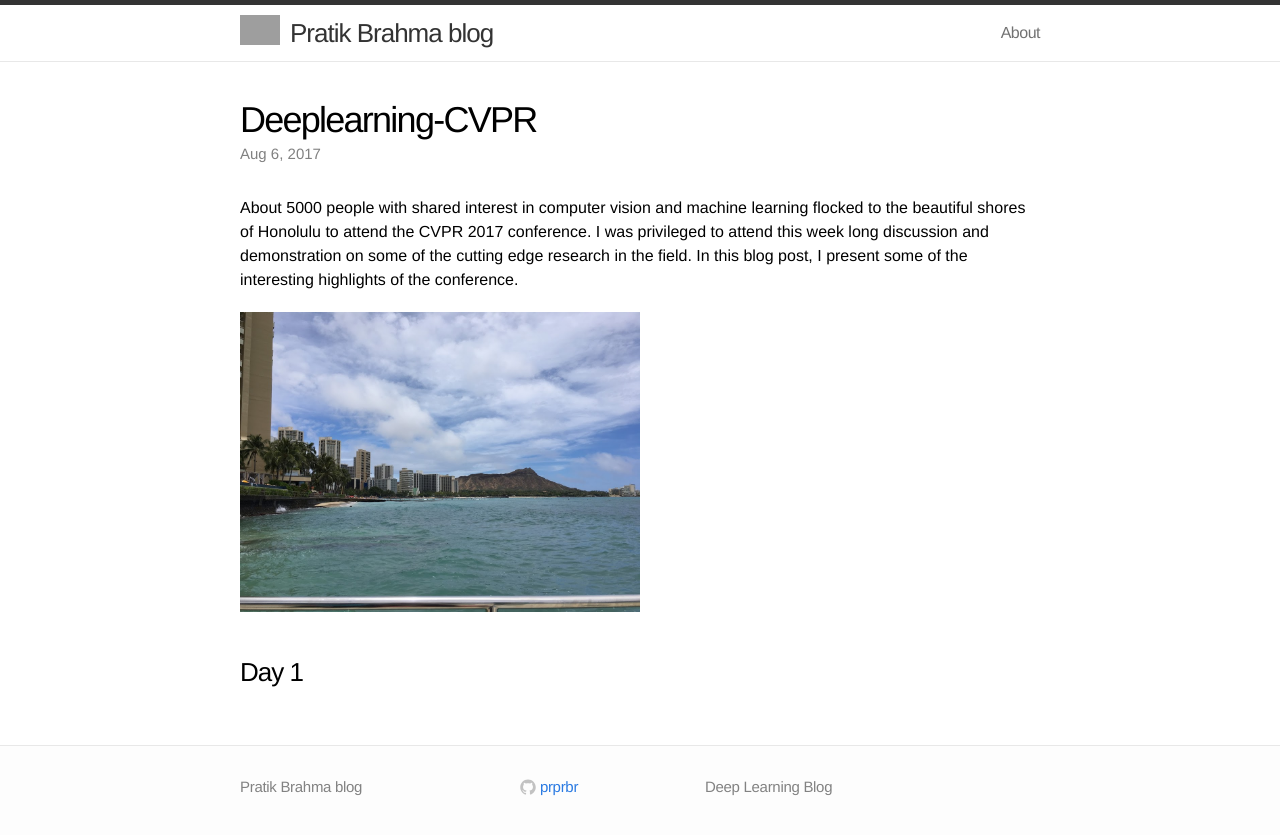
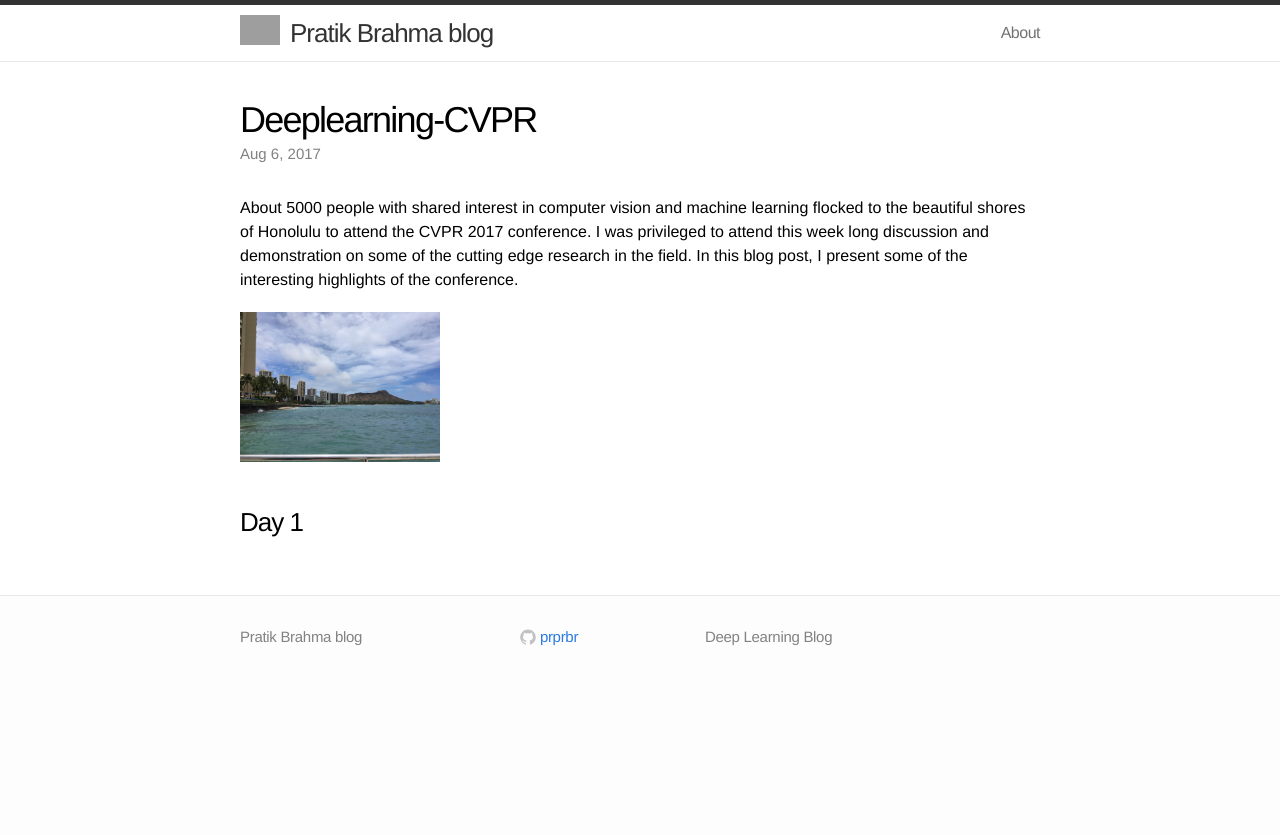
Before and after one commit to prprbr/prprbr.github.io, a Jekyll site: the page built from _posts/2017-08-06-Deeplearning-CVPR.markdown, in a window 1280 px wide. Shown: the top 835 px of the page. Built offline with Jekyll 4.4.1, drawn with Linux system fonts in a browser that asks for light colours; comment, search, counter and statistics services are not loaded; grey boxes are pictures that could not be loaded.

Commit message:
Update 2017-08-06-Deeplearning-CVPR.markdown

```diff
--- a/_posts/2017-08-06-Deeplearning-CVPR.markdown
+++ b/_posts/2017-08-06-Deeplearning-CVPR.markdown
@@ -7,6 +7,6 @@ date:   2017-08-06
 
 About 5000 people with shared interest in computer vision and machine learning flocked to the beautiful shores of Honolulu to attend the CVPR 2017 conference. I was privileged to attend this week long discussion and demonstration on some of the cutting edge research in the field. In this blog post, I present some of the interesting highlights of the conference.
 
-<img src="/assets/cvpr/honolulu.JPG" width="50%" height="50%" />
+<img src="/assets/cvpr/honolulu.JPG" width="25%" height="25%" />
 
 ### Day 1
```
